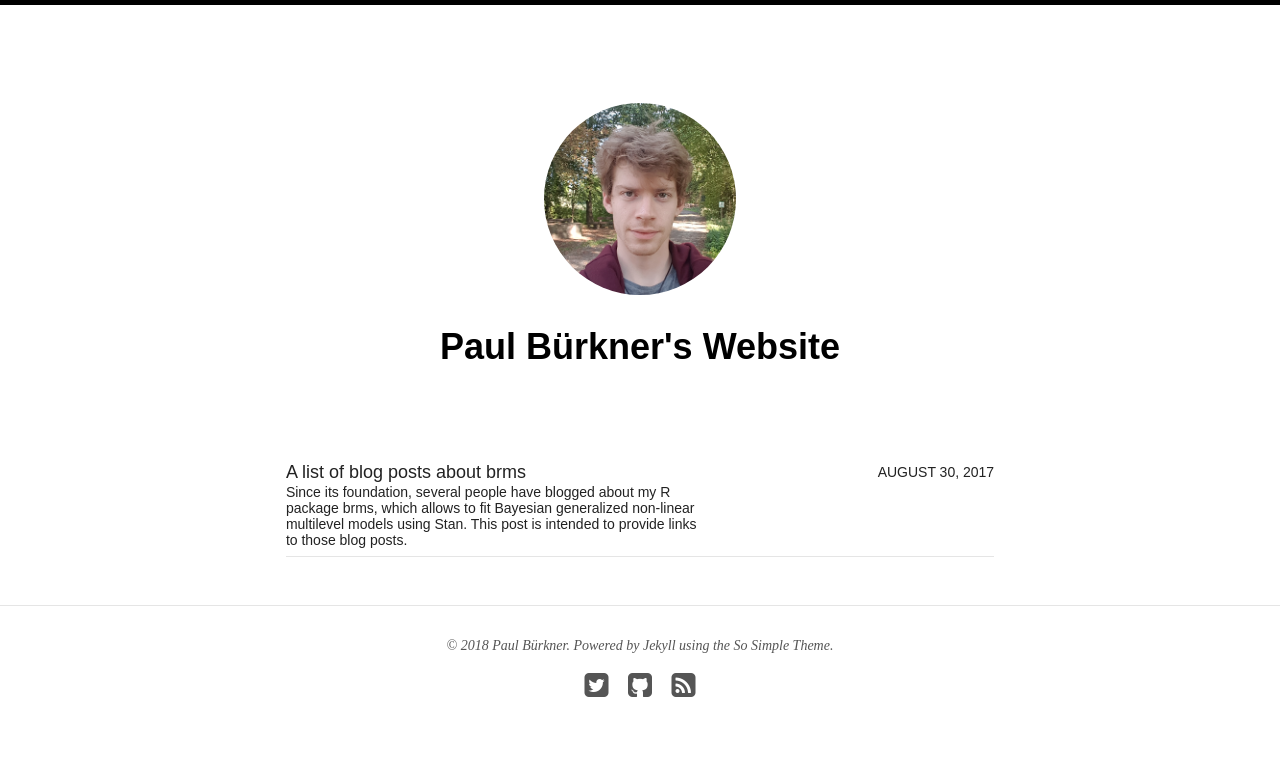
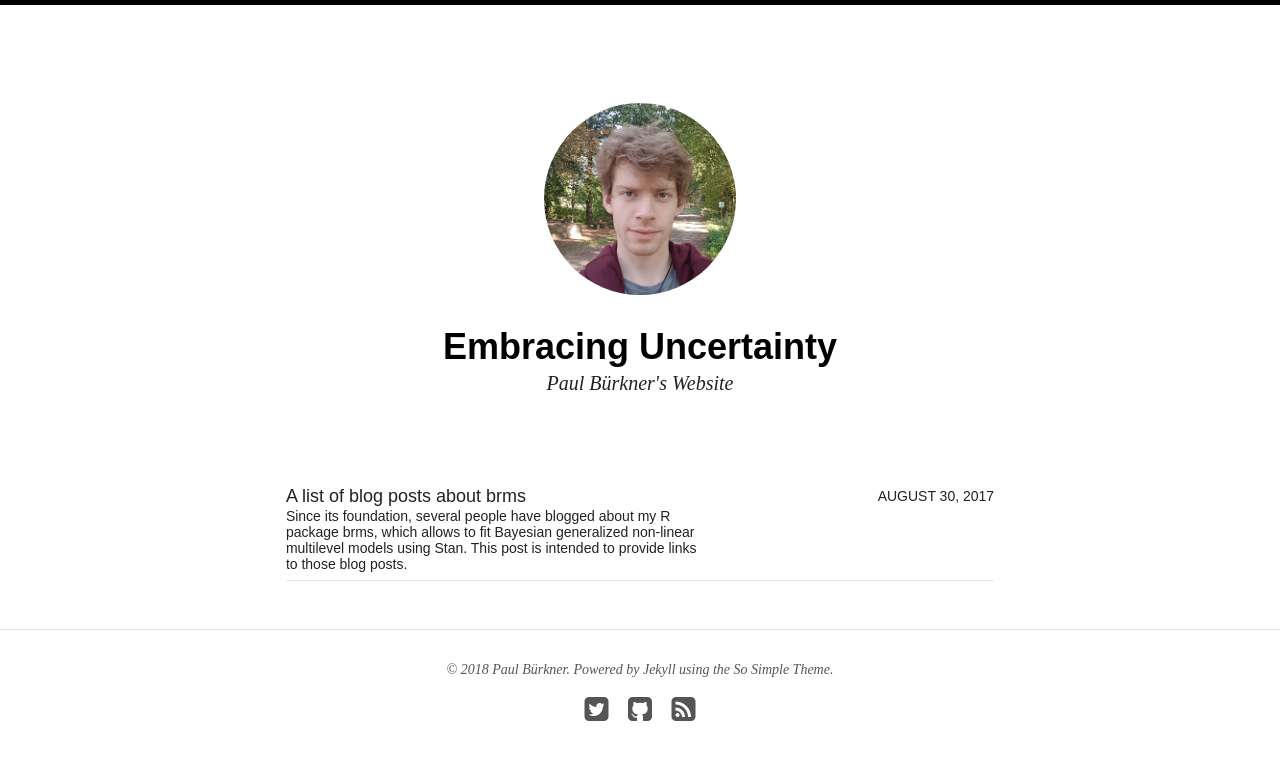
Before and after one commit to paul-buerkner/paul-buerkner.github.io, a Jekyll site: the page built from index.html, in a window 1280 px wide. Shown: the top 760 px of the page. Built offline with Jekyll 4.4.1, drawn with Linux system fonts in a browser that asks for light colours; nearby versions of some CDN libraries.

Commit message:
change title again

```diff
--- a/_config.yml
+++ b/_config.yml
@@ -1,8 +1,8 @@
 # Site wide configuration
 
-title: Paul Bürkner's Website
+title: Embracing Uncertainty
 locale: en_US
-# description:
+description: Paul Bürkner's Website
 logo: logo.png
 search: true
 url: https://paul-buerkner.github.io
```
